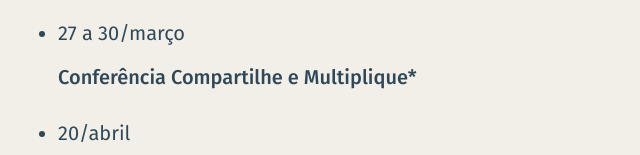
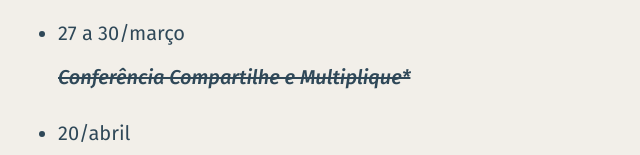
Before and after one commit to Rafatuba/orquestra-ad-familia, a React (Vite) app: page /agenda in a window 1280 px wide. Shown: the part 246-401 px from the top of the page, without its empty margins (0-640 px from the left). Built offline with nearby package versions, Linux system fonts and the light colour scheme.

Commit message:
Ajustes de hover, imagem do card Agenda e nome de componente.

```diff
--- a/src/pages/agenda/index.tsx
+++ b/src/pages/agenda/index.tsx
@@ -14,7 +14,9 @@ export default function Agenda() {
         <ul>
           <li>
             <p>27 a 30/março</p>
-            <p className="evento">Conferência Compartilhe e Multiplique*</p>
+            <p className="evento marcado">
+              Conferência Compartilhe e Multiplique*
+            </p>
           </li>
           <li>
             <p>20/abril</p>
--- a/src/pages/agenda/styles-agenda.css
+++ b/src/pages/agenda/styles-agenda.css
@@ -19,6 +19,11 @@
   font-weight: 500;
 }
 
+.marcado {
+  text-decoration: line-through;
+  font-style: italic;
+}
+
 .observacoes {
   margin: 40px 0 20px 0;
   font-size: 18px;
--- a/src/pages/home/home-styles.css
+++ b/src/pages/home/home-styles.css
@@ -40,9 +40,14 @@
   background: no-repeat center center;
   background-size: cover;
   box-shadow: 0 0 10px rgba(0, 0, 0, 0.5);
-  opacity: 0.8;
+  opacity: 0.7;
   background-clip: padding-box;
   text-shadow: 2px 2px 2px black;
+}
+
+.card:hover {
+  opacity: 0.9;
+  box-shadow: 0 0 20px rgba(165, 165, 165, 1);
 }
 
 .cantata-card {
@@ -54,7 +59,7 @@
 }
 
 .agenda-card {
-  background-image: url(../../assets/calendar.jpg);
+  background-image: url(../../assets/calendario.png);
 }
 
 .videos-card {
--- a/src/pages/orquestra/index.tsx
+++ b/src/pages/orquestra/index.tsx
@@ -73,11 +73,11 @@ export default function Orquestra() {
             <li>Luís Duarte</li>
             <li>Cícero Siqueira</li>
             <li>Júlio Bevacqua</li>
+            <li>Ademir de Souza</li>
             <li>Jean Fernandes</li>
             <li>Fernando Carlos</li>
             <li>João Vitor</li>
             <li>Neisy Teixeira</li>
-            <li>Ademir</li>
           </ul>
         </div>
 
```
Also changed, not shown: src/assets/calendar.jpg (deleted), src/assets/calendario.png (added).
